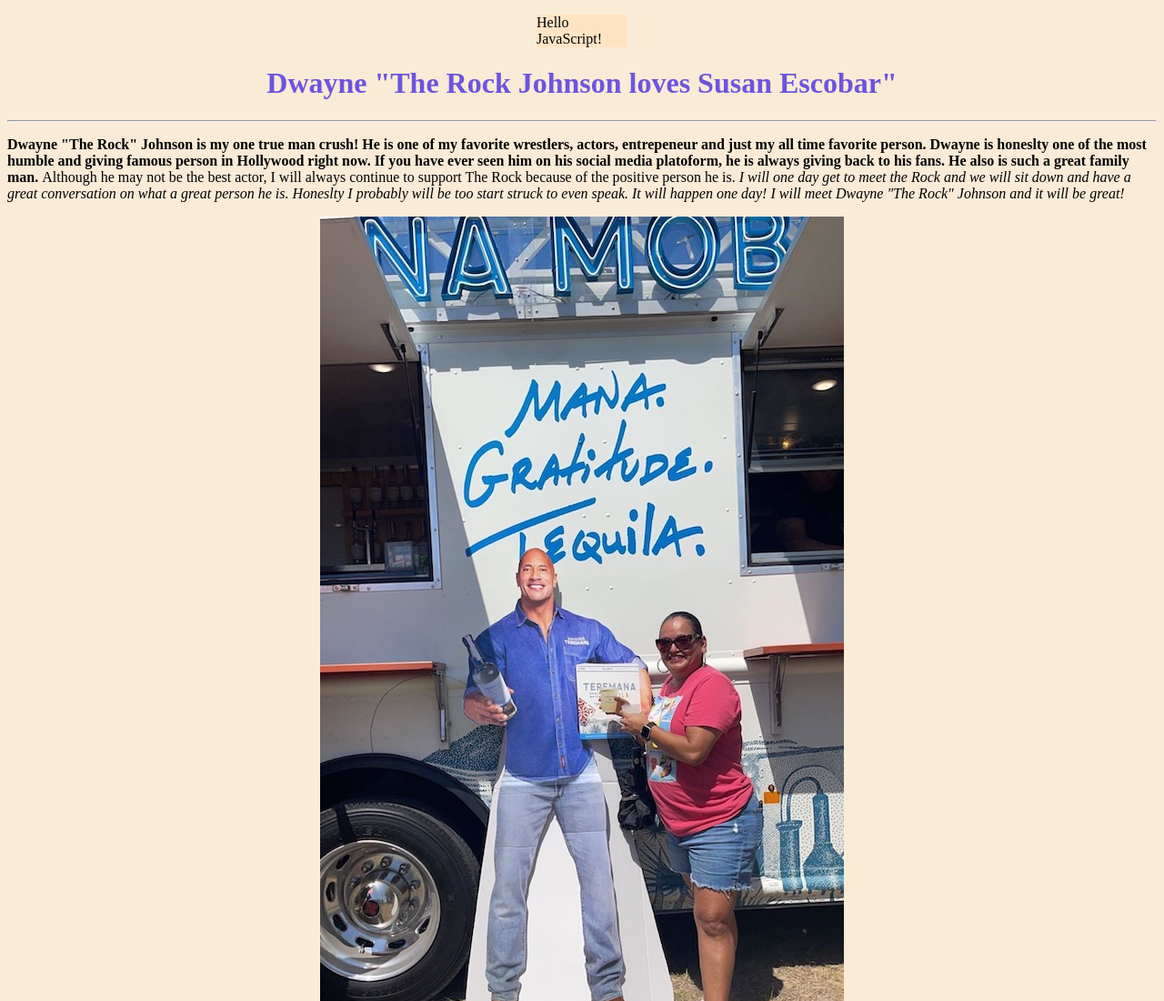
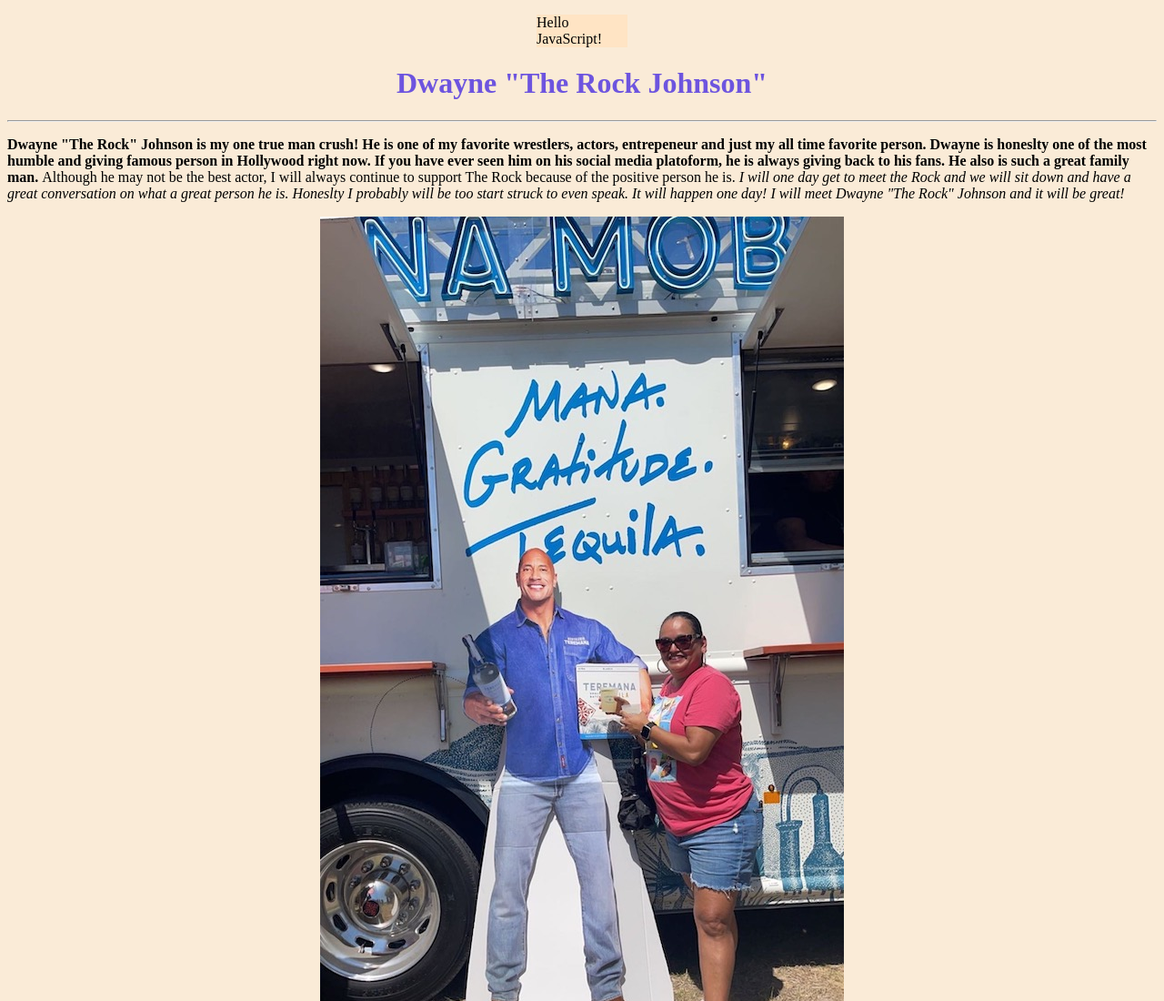
Before and after one commit to gracer40/fall22proj2, a plain HTML site: page index.html in a window 1280 px wide. Shown: the top 1100 px of the page at 91% size. Drawn offline with Linux system fonts and the light colour scheme.

Commit message:
project2update

```diff
--- a/index.html
+++ b/index.html
@@ -23,7 +23,7 @@
 	<div id="container">
 		<p id="demo"></p>
 	</div>
-	<h1 style="text-align:center">Dwayne "The Rock Johnson loves Susan Escobar"</h1>
+	<h1 style="text-align:center">Dwayne "The Rock Johnson"</h1>
 	<hr>
 	<p><b>Dwayne "The Rock" Johnson is my one true man crush! He is one of my favorite wrestlers, actors, entrepeneur and just my all time favorite person. Dwayne is honeslty one of the most humble and giving famous person in Hollywood right now. If you have ever seen him on his social media platoform, he is always giving back to his fans. He also is such a great family man. </b>Although he may not be the best actor, I will always continue to support The Rock because of the positive person he is.<i> I will one day get to meet the Rock and we will sit down and have a great conversation on what a great person he is. Honeslty I probably will be too start struck to even speak. It will happen one day! I will meet Dwayne "The Rock" Johnson and it will be great! </i>
 	<center><img src="photos/graceandrock.jpg" alt="Grace and her Man Crush Dwayne the Rock Johnson"></center>
@@ -35,7 +35,7 @@
 
 	<h3 style="color:blue">The Actor</h3>
 
-	<p style="color: purple">The Rock then became famous as a movie actor. He played several different roles. Some movies were great and others were not. He also stared in a local TV series that was about his life growing up title, "The Young Rock." He stared in several different movies as described below"</p>
+	<body><p style="color: purple">The Rock then became famous as a movie actor. He played several different roles. Some movies were great and others were not. He also stared in a local TV series that was about his life growing up title, "The Young Rock." He stared in several different movies as described below"</p>
 
 	<center><img src="photos/rocktheactor.jpg" alt="Rock The Actor"></center>
 
@@ -66,5 +66,5 @@
  		document.getElementById("demo").innerHTML = "Hello JavaScript!";
 		</script>
 
-</body>
+	</body>
  </html>
```
Also changed, not shown: photos/rockwrestler.jpg (deleted), photos/wrestlingrock.jpg.
